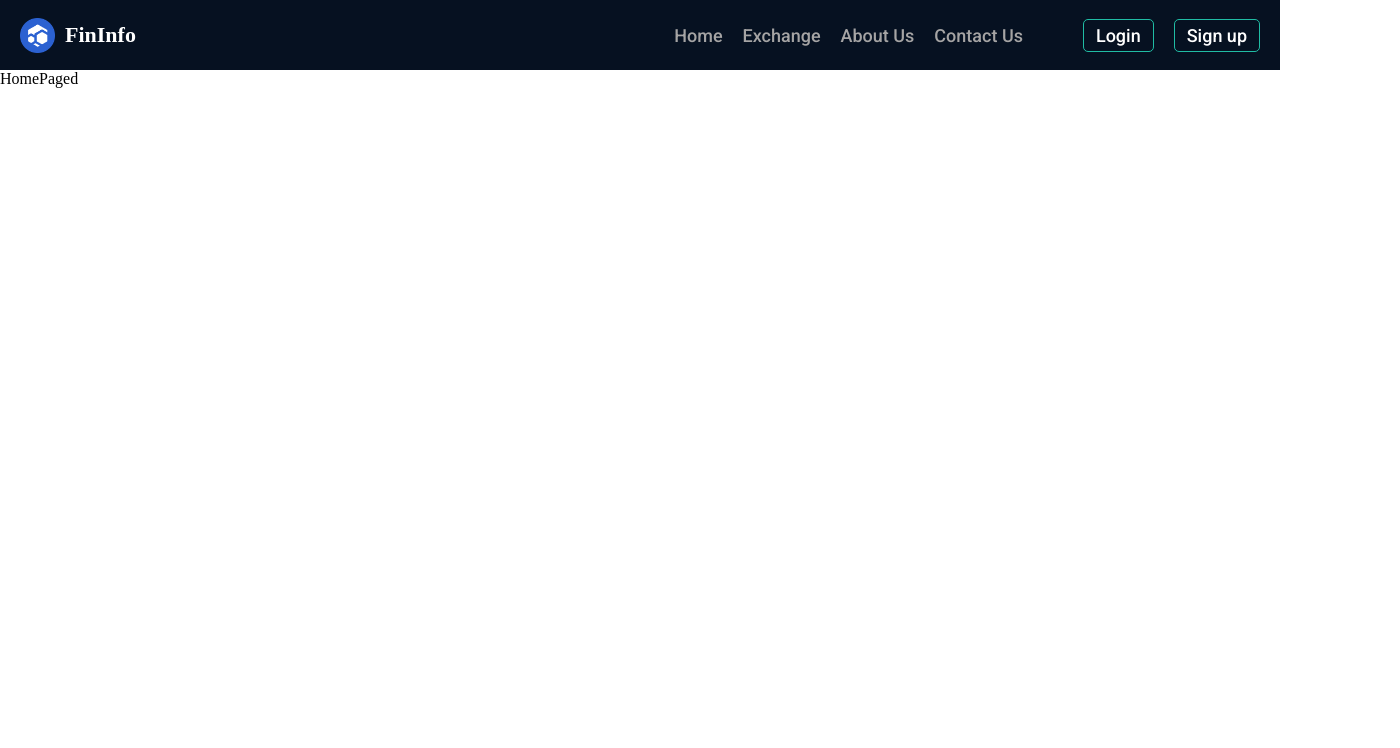
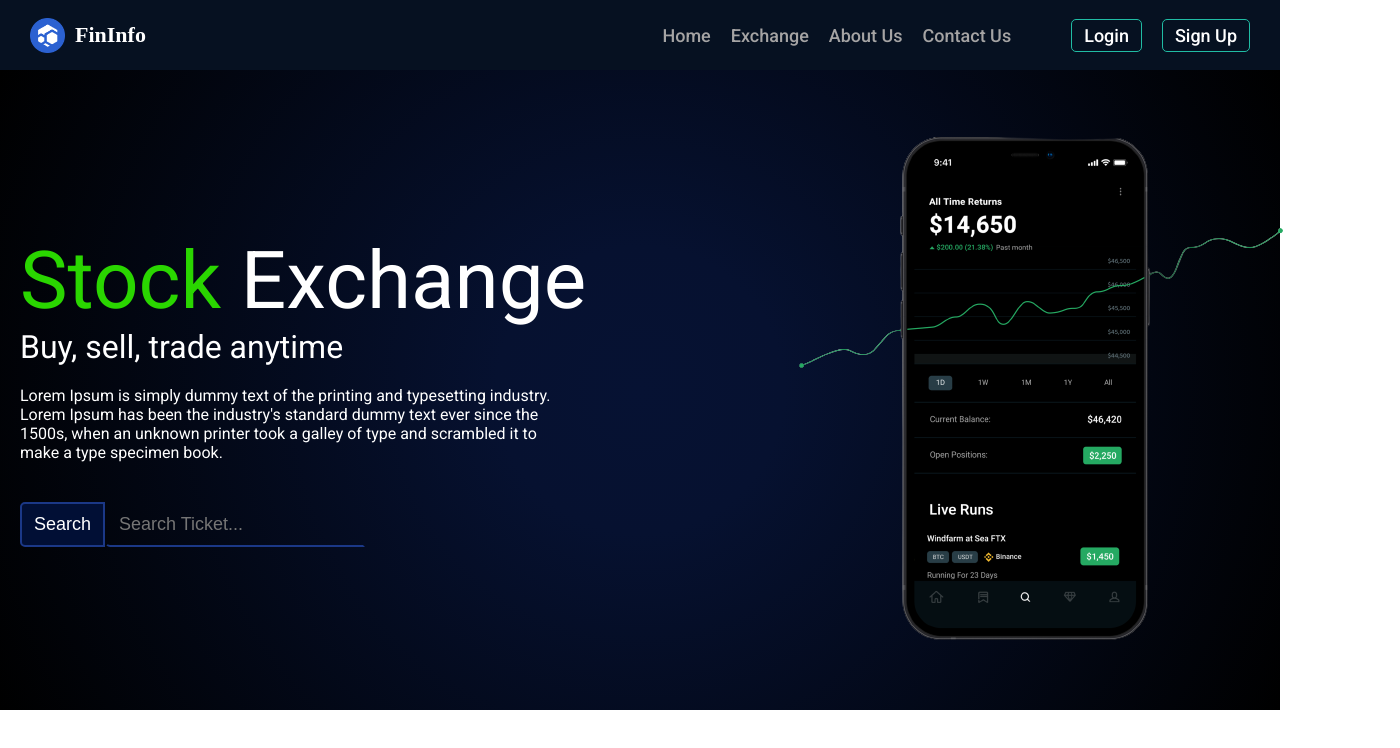
Before and after one commit to mHasan1037/stock-app, a React (Create React App) app: page / in a window 1280 px wide. Shown: the top 748 px of the page, 1400 px wide, since content can reach past the window. Built offline with nearby package versions, Linux system fonts and the light colour scheme.

Commit message:
working on the hero section

```diff
--- a/src/components/Navbar.js
+++ b/src/components/Navbar.js
@@ -1,38 +1,62 @@
-import React, { useState } from 'react'
+import React, { useEffect, useState } from 'react'
 import { Link } from 'react-router-dom'
-import { RxHamburgerMenu } from 'react-icons/rx'
+import { RxHamburgerMenu, RxCross2 } from 'react-icons/rx'
 import Logo from '../images/logo.png'
+import useMobileBreakPoint from '../hooks/useMobileBreakPoint'
+
+const menuItems = [
+    {text: 'Home', link: '/'},
+    {text: 'Exchange', link: '/exchange'},
+    {text: 'About Us', link: '/aboutUs'},
+    {text: 'Contact Us', link: '/contactUs'},
+    {text: 'Login', link: '/loginPage'},
+    {text: 'Sign Up', link: '/signUp'}
+]
 
 const Navbar = () => {
-  const [mobile, setMobile] = useState(false)
+  const isMobile = useMobileBreakPoint(768);
+  const [showNav, setShowNav] = useState(false)
+
+  const handleBurgerClick = () =>{
+     setShowNav(!showNav)
+  }
+
+  const handleMenuClose = () =>{
+    setShowNav(false)
+  }
+
+
+  useEffect(()=>{
+    isMobile ? setShowNav(false) : setShowNav(null)
+  }, [isMobile])
+
 
   return (
     <div className='navBar'>
-        <nav>
-            <Link to="/" className='logo-box'><img className='nav-logo' src={Logo} />FinInfo</Link>
+        <nav className={showNav ? 'showNav' : ''}>
+            <Link to="/" onClick={()=> showNav ? setShowNav(false) : setShowNav(null)} className='logo-box'><img className='nav-logo' src={Logo} />FinInfo</Link>
             <ul>
-                <li>
-                    <Link to="/">Home</Link>
-                </li>
-                <li>
-                    <Link to="/exchange">Exchange</Link>
-                </li>
-                <li>
-                    <Link to="/aboutUs">About Us</Link>
-                </li>
-                <li>
-                    <Link to="/contactUs">Contact Us</Link>
-                </li>
-                {!mobile &&
-                  <li>
-                     <Link to="/loginPage">Login</Link>
-                  </li>
+                {
+                  menuItems.map((item =>(
+                     <li key={item.link}>
+                         <Link onClick={handleMenuClose} to={item.link}>
+                             {item.text}
+                         </Link>
+                     </li>
+                  )))
                 }
-                <li>
-                     <Link to="/signUp">Sign up</Link>
-                </li>
             </ul>
-            {mobile && <RxHamburgerMenu />}
+            {isMobile && (
+            <>
+                <div className='menu-box'>
+                    <Link to="/loginPage">Login</Link>
+                </div>
+                {showNav ?
+                    <RxCross2 onClick={handleBurgerClick} className='burger-menu'/>  :
+                    <RxHamburgerMenu onClick={handleBurgerClick} className='burger-menu'/>
+                }
+            </>
+            )}
         </nav>
     </div>
   )
--- a/src/components/navbar.scss
+++ b/src/components/navbar.scss
@@ -1,18 +1,44 @@
 @import '../style/variables.scss';
 @import '../style/colors.scss';
+
+
+
+@mixin link-style{
+    text-decoration: none;
+    color: $graywhite;
+    font-size: 18px;
+    font-weight: 500;
+    font-family: $robotoFont;
+
+    &:hover{
+        color: $white;
+    }
+}
+
+
 
 .navBar{
     background-color: $navBackground;
     width: 100%;
     height: 70px;
 
-    @include responsive-padding(1400px, 20px);
+    @include responsive-padding(1400px, 30px);
+    @include breakpoint(sm){
+        height: auto;
+        padding: 20px;
+    }
+    @include breakpoint(xs){
+        height: auto;
+        padding: 20px;
+    }
 
     nav{
         max-width: $desktopSize;
         height: 100%;
         margin: 0 auto;
-        @include fJustifyBetween(row);
+        position: relative;
+        @include displayFlex(row, space-between);
+
 
         .logo-box{
             display: flex;
@@ -26,6 +52,7 @@
             .nav-logo{
                 height: 35px;
             }
+
         }
 
         ul{
@@ -33,18 +60,18 @@
             gap: 20px;
             list-style-type: none;
 
+            @include breakpoint(sm){
+                display: none;
+            }
+            @include breakpoint(xs){
+                display: none;
+            }
+
+
             li{
 
                 a{
-                    text-decoration: none;
-                    color: $graywhite;
-                    font-size: 18px;
-                    font-weight: 500;
-                    font-family: $robotoFont;
-
-                    &:hover{
-                        color: $white;
-                    }
+                    @include link-style;
                 }
 
                 &:nth-last-child(n+1):nth-last-child(-n+2) a {
@@ -64,5 +91,53 @@
             }
 
         }
+
+        .menu-box{
+            display: flex;
+            align-items: center;
+            gap: 20px;
+            margin-right: 40px;
+
+            a{
+                @include link-style;
+            }
+        }
+
+        .burger-menu{
+            position: absolute;
+            right: 0;
+            color: $graywhite;
+            cursor: pointer;
+            font-size: 22px;
+            width: 30px;
+
+            &:hover{
+                color: $white;
+            }
+        }
+    }
+
+    nav.showNav{
+        flex-direction: column;
+
+        .logo-box{
+            margin-bottom: 25px;
+        }
+
+        ul{
+            display: flex;
+            flex-direction: column;
+            text-align: center;
+
+            li{
+                &:nth-last-child(2){
+                    margin-top: 15px;
+                    margin-left: 0;
+                }
+            }
+        }
+        .menu-box{
+            display: none;
+        }
     }
 }
--- /dev/null
+++ b/src/hooks/useMobileBreakPoint.js
@@ -0,0 +1,28 @@
+import { useState, useEffect } from "react";
+
+function useMobileBreakPoint(breakpoint){
+    const [mobile, setMobile] = useState(false)
+
+    useEffect(()=>{
+         const handleResize = () =>{
+            if(window.innerWidth < breakpoint){
+                setMobile(true)
+            }else{
+                setMobile(false)
+            }
+         }
+
+         handleResize()
+
+         window.addEventListener('resize', handleResize);
+
+         return() =>{
+            window.removeEventListener('resize', handleResize)
+         }
+
+    }, [breakpoint])
+
+    return mobile;
+}
+
+export default useMobileBreakPoint;
--- a/src/pages/homepage/HomePage.js
+++ b/src/pages/homepage/HomePage.js
@@ -1,8 +1,26 @@
 import React from 'react'
+import './home.scss'
+import heroImg from '../../images/hero-phone.png'
+
 
 const HomePage = () => {
   return (
-    <div>HomePaged</div>
+    <div className='homeContainer'>
+        <section className='hero-section'>
+            <aside>
+                <h1><span className='stockWord'>Stock</span> Exchange</h1>
+                <h3>Buy, sell, trade anytime</h3>
+                <p>Lorem Ipsum is simply dummy text of the printing and typesetting industry. Lorem Ipsum has been the industry's standard dummy text ever since the 1500s, when an unknown printer took a galley of type and scrambled it to make a type specimen book.</p>
+                <div className='heroSearch'>
+                    <button>Search</button>
+                    <input type='text' placeholder='Search Ticket...'/>
+                </div>
+            </aside>
+            <div className='heroImg'>
+              <img src={heroImg} />
+            </div>
+        </section>
+    </div>
   )
 }
 
--- /dev/null
+++ b/src/pages/homepage/home.scss
@@ -0,0 +1,105 @@
+@import '../../style/variables.scss';
+@import '../../style/colors.scss';
+
+.homeContainer{
+    width: 100%;
+    background: radial-gradient(circle at center, #061233, #061130 20%, #000);
+    font-family: $robotoFont;
+
+    .hero-section{
+        min-height: 80vh;
+        width: $desktopSize;
+        margin: 0 auto;
+        color: $white;
+        flex-wrap: wrap;
+        @include displayFlex();
+
+        @include breakpoint(xl){
+            padding: 0 20px;
+        }
+        @include breakpoint(lg){
+            padding: 0 20px;
+        }
+        @include breakpoint(md){
+            padding: 0 20px;
+        }
+        @include breakpoint(sm){
+            padding: 0 20px;
+        }
+        @include breakpoint(xs){
+            padding: 0 20px;
+        }
+
+        aside{
+            flex: 1;
+
+            h1{
+                font-size: 5rem;
+                font-weight: normal;
+                .stockWord{
+                    color: $greenTwo;
+                }
+            }
+            h3{
+               font-size: 2rem;
+               margin-bottom: 10px;
+               font-weight: normal;
+            }
+            p{
+                max-width: 550px;
+                margin: 20px 0;
+            }
+            .heroSearch{
+                margin-top: 40px;
+
+                input{
+                    border: none;
+                    background-color: transparent;
+                    border-bottom: 2px solid #1B3887;
+                    border-left: 2px solid transparent;
+                    border-top: 2px solid transparent;
+                    border-right: 2px solid transparent;
+                    font-size: 18px;
+                    color: $white;
+                    padding: 10px 12px;
+                    border-radius: 0 0 0 5px;
+
+                    &:focus{
+                        outline: none;
+                        background-color: #010f35;
+                        border: 2px solid #1B3887;
+                        border-left: 2px solid transparent;
+                        border-radius: 5px;
+                    }
+                }
+                button{
+                   background-color: #010f35;
+                   color: white;
+                   border: none;
+                   font-size: 18px;
+                   padding: 10px 12px;
+                   border: 2px solid #1B3887;
+                   cursor: pointer;
+                   border-radius: 5px 0px 0px 5px;
+
+                   &:hover{
+                     border-radius: 5px;
+                     border-radius: 5px;
+                     background-color: #010f35;
+                   }
+                }
+            }
+        }
+
+        .heroImg{
+            flex: 1;
+            text-align: center;
+            height: 100%;
+            @include displayFlex();
+
+            img{
+                max-width: 100%;
+            }
+        }
+    }
+}
--- a/src/style/colors.scss
+++ b/src/style/colors.scss
@@ -2,3 +2,4 @@ $navBackground: #061121;
 $white: white;
 $graywhite: #a5a4a4;
 $green: rgb(32, 188, 164);
+$greenTwo: #2AD600;
--- a/src/style/variables.scss
+++ b/src/style/variables.scss
@@ -5,16 +5,60 @@ $robotoFont: 'Roboto', sans-serif;
 $desktopSize: 1400px;
 
 //display flex justify between
-@mixin fJustifyBetween($flex-dir) {
+@mixin displayFlex($flex-dir:row, $justifyCont:center, $alignItem:center) {
     display: flex;
-    align-items: center;
-    justify-content: space-between;
+    align-items: $alignItem;
+    justify-content: $justifyCont;
     flex-direction: $flex-dir;
 }
 
 //responsive under 1400px
 @mixin responsive-padding($max-width, $padding){
     @media(max-width: $max-width){
-        padding: $padding;
+        padding: 0 $padding;
     }
 }
+
+
+//break points map
+$breakpoints: (
+    "xs": "max-width: 575.98px",
+    "sm": "(min-width: 576px) and (max-width: 767.98px)",
+    "md": "(min-width: 768px) and (max-width: 991.98px)",
+    "lg": "(min-width: 992px) and (max-width: 1199.98px)",
+    "xl": "(min-width: 1200px) and (max-width: 1399.98px)",
+    "xxl": "min-width: 1400px"
+);
+
+@mixin breakpoint($value){
+    $my-map: map-get($breakpoints, $value);
+
+    @if $my-map{
+        @media (#{$my-map}){
+            @content;
+        }
+    }
+};
+
+
+
+
+
+
+@mixin button-styles($bg-color, $text-color) {
+    background-color: $bg-color;
+    color: $text-color;
+    padding: 10px 20px;
+    border-radius: 5px;
+    cursor: pointer;
+  }
+
+  // Use the mixin on a button
+.button-one {
+    @include button-styles(#007bff, #fff);
+  }
+
+  // Use the same mixin on another button
+.button-two {
+    @include button-styles(#6c757d, #fff);
+  }
```
Also changed, not shown: src/images/hero-phone.png (added).
